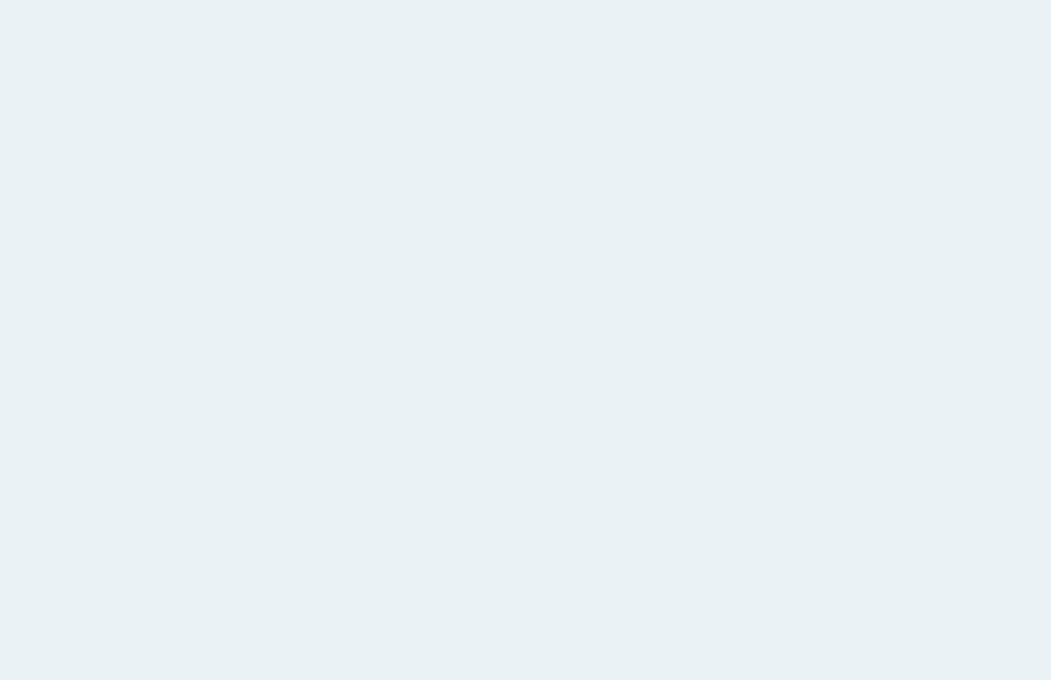
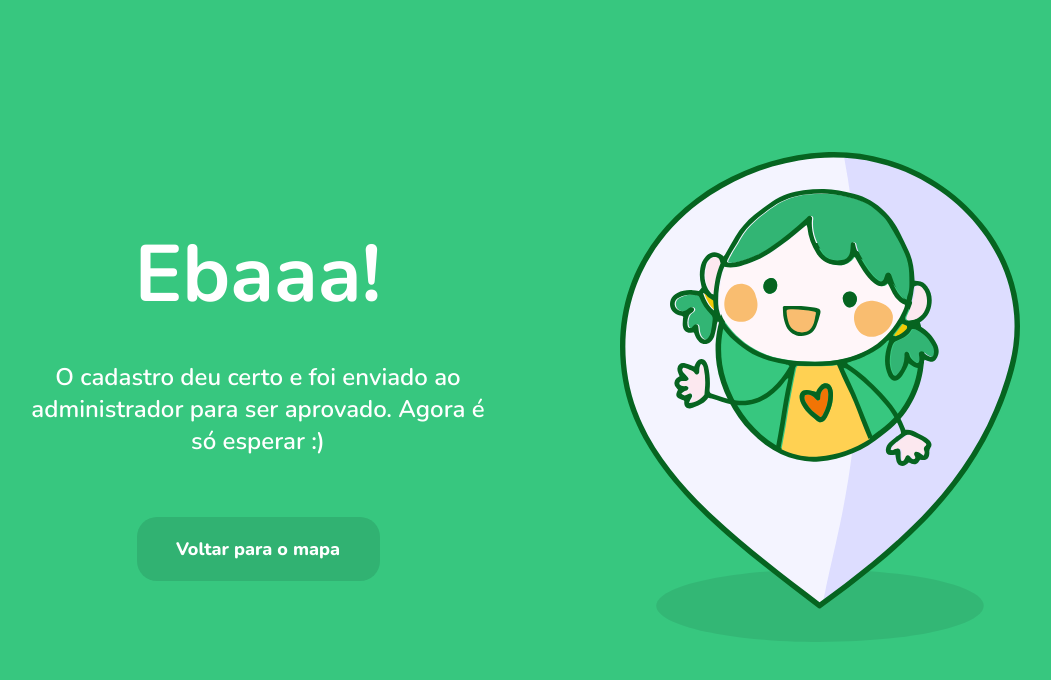
Before and after one commit to lucasnetwork/nlw-3, a React (Create React App) app in the folder web/: page /sucess in a window 1280 px wide. Shown: the top 680 px of the page, without its empty margins (120-1171 px from the left). Built offline with nearby package versions, Linux system fonts and the light colour scheme.

Commit message:
add sucess page

```diff
--- a/web/src/pages/CreateOrphanage/index.tsx
+++ b/web/src/pages/CreateOrphanage/index.tsx
@@ -45,9 +45,7 @@ export default function CreateOrphanage() {
 
 		await api.post('orphanages', data);
 
-		alert('cadastro feito com sucesso');
-
-		history.push('/app');
+		history.push('/sucess');
 	}
 
 	function handleSelectImages(event: ChangeEvent<HTMLInputElement>) {
--- /dev/null
+++ b/web/src/pages/Sucess/index.tsx
@@ -0,0 +1,29 @@
+import React from 'react';
+import { useHistory } from 'react-router-dom';
+import logoSucess from '../../images/logoSucess.svg';
+import Container from './styles';
+
+const Sucess = () => {
+	const history = useHistory();
+	return (
+		<Container>
+			<div className="content">
+				<div className="text">
+					<h1>Ebaaa!</h1>
+					<p>
+						O cadastro deu certo e foi enviado ao administrador para ser
+						aprovado. Agora é só esperar :)
+					</p>
+					<button type="button" onClick={() => history.push('/app')}>
+						Voltar para o mapa
+					</button>
+				</div>
+				<div>
+					<img src={logoSucess} alt="logo de sucesso" />
+				</div>
+			</div>
+		</Container>
+	);
+};
+
+export default Sucess;
--- /dev/null
+++ b/web/src/pages/Sucess/styles.ts
@@ -0,0 +1,43 @@
+import styled from 'styled-components';
+
+export default styled.div`
+	width: 100vw;
+	height: 100vh;
+	display: flex;
+	align-items: center;
+	justify-content: center;
+	background: #37c77f;
+	.content {
+		display: flex;
+		max-width: 1000px;
+		.text {
+			margin-right: 124px;
+			display: flex;
+			flex-direction: column;
+			align-items: center;
+			align-self: center;
+			h1 {
+				font-size: 80px;
+			}
+			p {
+				margin-top: 32px;
+				font-size: 24px;
+				text-align: center;
+			}
+			button {
+				margin-top: 60px;
+				color: #ffffff;
+				font-weight: 800;
+				width: 243px;
+				height: 64px;
+				background: #31b272;
+				border: none;
+				border-radius: 20px;
+				cursor: pointer;
+				:hover {
+					background: #3bd689;
+				}
+			}
+		}
+	}
+`;
--- a/web/src/routes.tsx
+++ b/web/src/routes.tsx
@@ -4,6 +4,7 @@ import CreateOrphanage from './pages/CreateOrphanage';
 import Landing from './pages/Landing';
 import Orphanage from './pages/Orphanage';
 import OrphanagesMap from './pages/OrphanagesMap';
+import Sucess from './pages/Sucess';
 
 function Routes() {
 	return (
@@ -13,6 +14,7 @@ function Routes() {
 				<Route exact path="/app" component={OrphanagesMap} />
 				<Route exact path="/orphanages/create" component={CreateOrphanage} />
 				<Route exact path="/orphanages/:id" component={Orphanage} />
+				<Route exact path="/sucess" component={Sucess} />
 			</Switch>
 		</BrowserRouter>
 	);
```
Also changed, not shown: web/src/images/logoSucess.svg (added).
